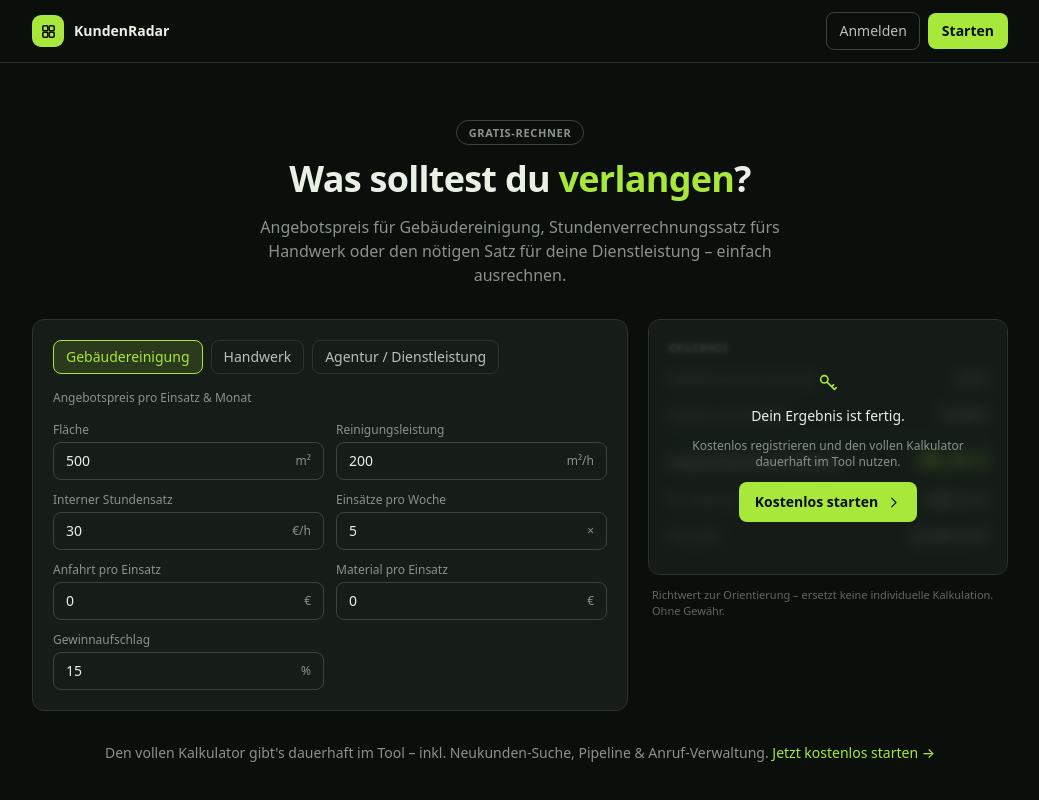
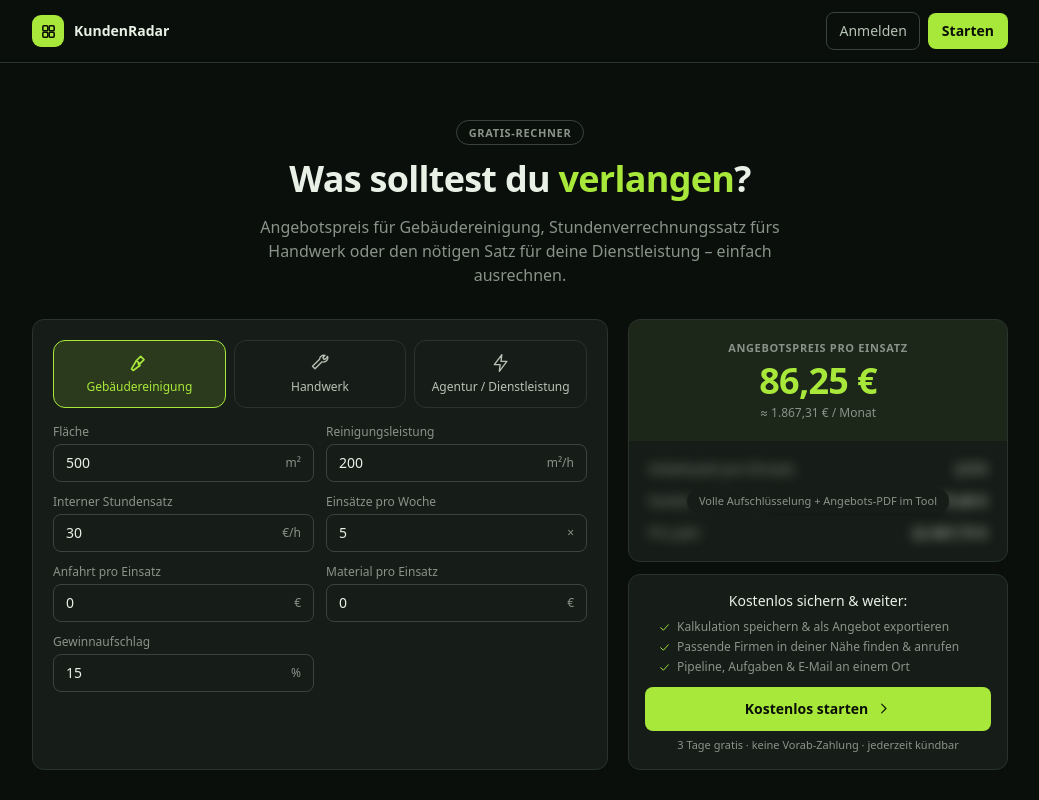
Before and after one commit to personal-glitch/lead-finder, a Next.js app: page /rechner in a window 1280 px wide. Shown: the top 800 px of the page, without its empty margins (120-1159 px from the left). Built offline with nearby package versions, Linux system fonts and the light colour scheme.

Commit message:
feat(kalkulator): Kernzahl offen + Köder-Aufschlüsselung, Rechner direkt auf der Startseite eingebettet

```diff
--- a/src/components/Kalkulator.tsx
+++ b/src/components/Kalkulator.tsx
@@ -1,11 +1,17 @@
 "use client";
 import { useMemo, useState } from "react";
 import Link from "next/link";
-import { Icon } from "@/components/icons";
+import { Icon, type IconName } from "@/components/icons";
 import { Button, Card, cx } from "@/components/ui";
 import {
-  MODI, calcReinigung, calcHandwerk, calcAgentur, eur, type KalkModus,
+  calcReinigung, calcHandwerk, calcAgentur, eur, type KalkModus,
 } from "@/lib/kalkulator";
+
+const MODI: { key: KalkModus; label: string; icon: IconName }[] = [
+  { key: "reinigung", label: "Gebäudereinigung", icon: "broom" },
+  { key: "handwerk", label: "Handwerk", icon: "wrench" },
+  { key: "agentur", label: "Agentur / Dienstleistung", icon: "bolt" },
+];
 
 function Num({ label, value, onChange, suffix, step = 1 }: {
   label: string; value: number; onChange: (n: number) => void; suffix?: string; step?: number;
@@ -26,66 +32,68 @@ function Num({ label, value, onChange, suffix, step = 1 }: {
   );
 }
 
-function Row({ label, value, strong }: { label: string; value: string; strong?: boolean }) {
-  return (
-    <div className={cx("flex items-baseline justify-between gap-4 py-2", strong && "border-t border-[var(--color-line)] pt-3")}>
-      <span className={cx("text-sm", strong ? "font-medium" : "text-[var(--color-muted)]")}>{label}</span>
-      <span className={cx("tnum", strong ? "text-xl font-semibold text-[var(--color-brand)]" : "text-sm")}>{value}</span>
-    </div>
-  );
-}
+const DEF_REIN = { flaecheM2: 500, leistungM2ProStd: 200, stundensatz: 30, einsaetzeProWoche: 5, anfahrtProEinsatz: 0, materialProEinsatz: 0, margeProzent: 15 };
+const DEF_HAND = { bruttolohnProStd: 25, produktiveStundenProJahr: 1500, mitarbeiter: 1, gemeinkostenProJahr: 30000, gewinnProzent: 12 };
+const DEF_AGEN = { zielJahresgewinn: 60000, abrechenbareStundenProMonat: 100, auslastungProzent: 70, gemeinkostenProMonat: 3000 };
 
 export function Kalkulator({ teaser = false }: { teaser?: boolean }) {
   const [modus, setModus] = useState<KalkModus>("reinigung");
+  const [rein, setRein] = useState(DEF_REIN);
+  const [hand, setHand] = useState(DEF_HAND);
+  const [agen, setAgen] = useState(DEF_AGEN);
 
-  const [rein, setRein] = useState({ flaecheM2: 500, leistungM2ProStd: 200, stundensatz: 30, einsaetzeProWoche: 5, anfahrtProEinsatz: 0, materialProEinsatz: 0, margeProzent: 15 });
-  const [hand, setHand] = useState({ bruttolohnProStd: 25, produktiveStundenProJahr: 1500, mitarbeiter: 1, gemeinkostenProJahr: 30000, gewinnProzent: 12 });
-  const [agen, setAgen] = useState({ zielJahresgewinn: 60000, abrechenbareStundenProMonat: 100, auslastungProzent: 70, gemeinkostenProMonat: 3000 });
-
-  const rows = useMemo(() => {
+  const { headline, sub, breakdown } = useMemo(() => {
     if (modus === "reinigung") {
       const r = calcReinigung(rein);
-      return [
+      return {
+        headline: { label: "Angebotspreis pro Einsatz", value: eur(r.preisProEinsatz) },
+        sub: `≈ ${eur(r.preisProMonat)} / Monat`,
+        breakdown: [
           { label: "Arbeitszeit pro Einsatz", value: `${r.stundenProEinsatz} h` },
           { label: "Kosten pro Einsatz", value: eur(r.kostenProEinsatz) },
-        { label: "Angebotspreis pro Einsatz", value: eur(r.preisProEinsatz), strong: true },
-        { label: "Pro Monat", value: eur(r.preisProMonat) },
           { label: "Pro Jahr", value: eur(r.preisProJahr) },
-      ];
+        ],
+      };
     }
     if (modus === "handwerk") {
       const r = calcHandwerk(hand);
-      return [
+      return {
+        headline: { label: "Dein Stundenverrechnungssatz", value: eur(r.verrechnungssatz) },
+        sub: "kostendeckend inkl. Gewinn",
+        breakdown: [
           { label: "Gemeinkosten je Stunde", value: eur(r.gemeinkostenProStd) },
           { label: "Selbstkosten je Stunde", value: eur(r.selbstkostenProStd) },
-        { label: "Stundenverrechnungssatz", value: eur(r.verrechnungssatz), strong: true },
-      ];
+        ],
+      };
     }
     const r = calcAgentur(agen);
-    return [
+    return {
+      headline: { label: "Dein nötiger Stundensatz", value: eur(r.stundensatz) },
+      sub: `für ${eur(r.benoetigterUmsatzProMonat)} Umsatz / Monat`,
+      breakdown: [
         { label: "Effektiv fakturierbare Std./Monat", value: `${r.effektivStundenProMonat} h` },
         { label: "Nötiger Umsatz pro Monat", value: eur(r.benoetigterUmsatzProMonat) },
-      { label: "Nötiger Stundensatz", value: eur(r.stundensatz), strong: true },
-    ];
+      ],
+    };
   }, [modus, rein, hand, agen]);
 
   return (
-    <div className="grid gap-5 lg:grid-cols-[1fr_360px]">
+    <div className="grid gap-5 lg:grid-cols-[1fr_380px]">
       {/* Eingaben */}
       <Card className="space-y-4 p-5">
-        <div className="flex flex-wrap gap-2">
+        <div className="grid grid-cols-3 gap-2">
           {MODI.map((m) => (
             <button
               key={m.key}
               onClick={() => setModus(m.key)}
-              className={cx("rounded-lg border px-3 py-1.5 text-sm font-medium",
+              className={cx("flex flex-col items-center gap-1.5 rounded-xl border px-2 py-3 text-center text-xs font-medium transition-colors",
                 modus === m.key ? "border-[var(--color-brand)] bg-[var(--color-brand-tint)] text-[var(--color-brand)]" : "border-[var(--color-line)] text-[var(--color-ink-2)] hover:bg-[var(--color-subtle)]")}
             >
+              <Icon name={m.icon} size={20} strokeWidth={modus === m.key ? 2 : 1.6} />
               {m.label}
             </button>
           ))}
         </div>
-        <p className="text-xs text-[var(--color-muted)]">{MODI.find((m) => m.key === modus)?.hint}</p>
 
         {modus === "reinigung" && (
           <div className="grid gap-3 sm:grid-cols-2">
@@ -115,37 +123,60 @@ export function Kalkulator({ teaser = false }: { teaser?: boolean }) {
             <Num label="Fixkosten pro Monat" value={agen.gemeinkostenProMonat} onChange={(v) => setAgen({ ...agen, gemeinkostenProMonat: v })} suffix="€" step={100} />
           </div>
         )}
+        {!teaser && (
+          <button
+            className="inline-flex items-center gap-1.5 text-xs text-[var(--color-muted)] hover:text-[var(--color-ink)]"
+            onClick={() => { setRein(DEF_REIN); setHand(DEF_HAND); setAgen(DEF_AGEN); }}
+          >
+            <Icon name="refresh" size={13} /> Werte zurücksetzen
+          </button>
+        )}
       </Card>
 
-      {/* Ergebnis */}
+      {/* Ergebnis – Kernzahl immer sichtbar (der „Aha") */}
       <div className="space-y-3">
-        <Card className="relative overflow-hidden p-5">
-          <div className="eyebrow mb-1">Ergebnis</div>
-          <div className={cx(teaser && "pointer-events-none select-none blur-[7px]")}>
-            {rows.map((r) => <Row key={r.label} {...r} />)}
+        <Card className="overflow-hidden p-0">
+          <div className="bg-[var(--color-brand-tint)]/30 px-5 py-5 text-center">
+            <div className="eyebrow">{headline.label}</div>
+            <div className="mt-1 text-4xl font-semibold tracking-[-0.02em] text-[var(--color-brand)] tnum">{headline.value}</div>
+            <div className="mt-1 text-xs text-[var(--color-muted)]">{sub}</div>
+          </div>
+
+          {/* Aufschlüsselung – im Köder verschwommen */}
+          <div className="relative px-5 py-3">
+            <div className={cx(teaser && "pointer-events-none select-none blur-[6px]")}>
+              {breakdown.map((b) => (
+                <div key={b.label} className="flex items-baseline justify-between gap-4 py-1.5 text-sm">
+                  <span className="text-[var(--color-muted)]">{b.label}</span>
+                  <span className="tnum">{b.value}</span>
+                </div>
+              ))}
             </div>
             {teaser && (
-            <div className="absolute inset-0 flex flex-col items-center justify-center gap-3 bg-[var(--color-surface)]/70 px-4 text-center backdrop-blur-[2px]">
-              <Icon name="key" size={22} className="text-[var(--color-brand)]" />
-              <p className="text-sm font-medium">Dein Ergebnis ist fertig.</p>
-              <p className="text-xs text-[var(--color-muted)]">Kostenlos registrieren und den vollen Kalkulator dauerhaft im Tool nutzen.</p>
-              <Link href="/registrieren" className="inline-flex items-center gap-2 rounded-lg bg-[var(--color-brand)] px-4 py-2.5 text-sm font-semibold text-[var(--color-on-brand)] hover:bg-[var(--color-brand-ink)]">
+              <div className="absolute inset-0 flex items-center justify-center">
+                <span className="rounded-full bg-[var(--color-surface)] px-3 py-1 text-[11px] font-medium text-[var(--color-muted)] shadow-sm">
+                  Volle Aufschlüsselung + Angebots-PDF im Tool
+                </span>
+              </div>
+            )}
+          </div>
+        </Card>
+
+        {teaser ? (
+          <Card className="border-[var(--color-brand)]/30 bg-[var(--color-brand-tint)]/15 p-4 text-center">
+            <p className="text-sm font-medium">Kostenlos sichern & weiter:</p>
+            <ul className="mx-auto mt-2 max-w-xs space-y-1 text-left text-xs text-[var(--color-muted)]">
+              <li className="flex items-start gap-1.5"><Icon name="check" size={13} className="mt-0.5 shrink-0 text-[var(--color-brand)]" /> Kalkulation speichern & als Angebot exportieren</li>
+              <li className="flex items-start gap-1.5"><Icon name="check" size={13} className="mt-0.5 shrink-0 text-[var(--color-brand)]" /> Passende Firmen in deiner Nähe finden & anrufen</li>
+              <li className="flex items-start gap-1.5"><Icon name="check" size={13} className="mt-0.5 shrink-0 text-[var(--color-brand)]" /> Pipeline, Aufgaben & E-Mail an einem Ort</li>
+            </ul>
+            <Link href="/registrieren" className="mt-3 inline-flex w-full items-center justify-center gap-2 rounded-lg bg-[var(--color-brand)] px-5 py-3 text-sm font-semibold text-[var(--color-on-brand)] hover:bg-[var(--color-brand-ink)]">
               Kostenlos starten <Icon name="chevronRight" size={15} />
             </Link>
-            </div>
-          )}
+            <p className="mt-1.5 text-[11px] text-[var(--color-muted)]">3 Tage gratis · keine Vorab-Zahlung · jederzeit kündbar</p>
           </Card>
-        <p className="px-1 text-[11px] text-[var(--color-faint)]">
-          Richtwert zur Orientierung – ersetzt keine individuelle Kalkulation. Ohne Gewähr.
-        </p>
-        {!teaser && (
-          <Button variant="ghost" size="sm" className="w-full" onClick={() => {
-            setRein({ flaecheM2: 500, leistungM2ProStd: 200, stundensatz: 30, einsaetzeProWoche: 5, anfahrtProEinsatz: 0, materialProEinsatz: 0, margeProzent: 15 });
-            setHand({ bruttolohnProStd: 25, produktiveStundenProJahr: 1500, mitarbeiter: 1, gemeinkostenProJahr: 30000, gewinnProzent: 12 });
-            setAgen({ zielJahresgewinn: 60000, abrechenbareStundenProMonat: 100, auslastungProzent: 70, gemeinkostenProMonat: 3000 });
-          }}>
-            <Icon name="refresh" size={14} /> Werte zurücksetzen
-          </Button>
+        ) : (
+          <p className="px-1 text-[11px] text-[var(--color-faint)]">Richtwert zur Orientierung – ersetzt keine individuelle Kalkulation. Ohne Gewähr.</p>
         )}
       </div>
     </div>
```
Also changed, not shown: src/app/page.tsx (+16 -1 lines). Lines whose indentation alone changed are shown as unchanged.
